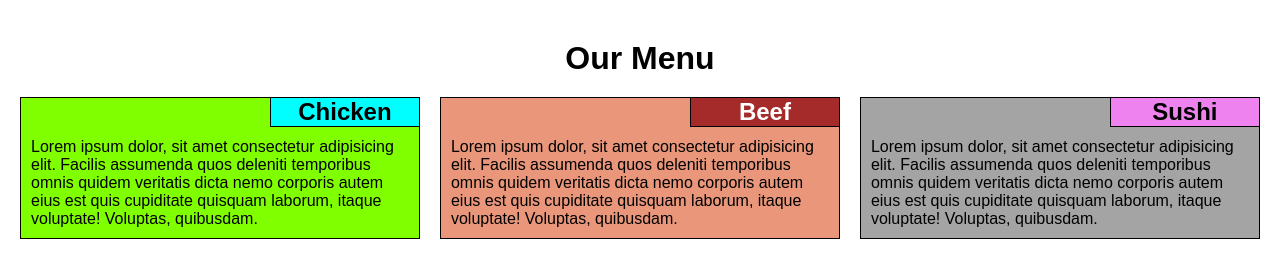
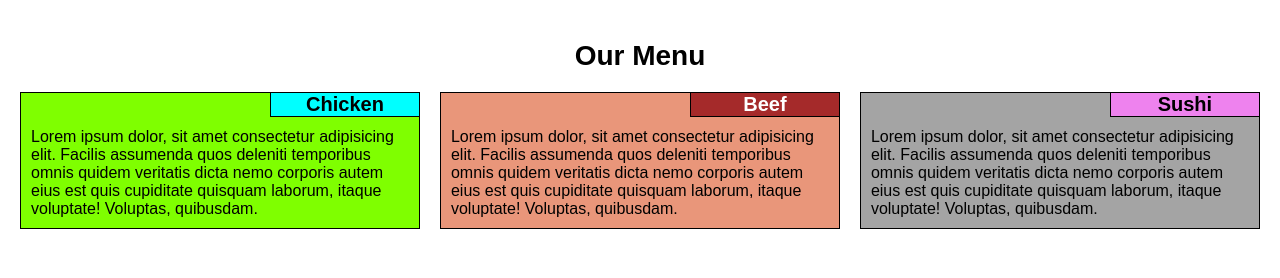
Before and after one commit to jaskaran1312/jhu1, a plain HTML site: page index.html in a window 1280 px wide. Drawn offline with Linux system fonts and the light colour scheme.

Commit message:
fixed css

```diff
--- a/css/styles.css
+++ b/css/styles.css
@@ -4,15 +4,17 @@
     margin: 0;
     padding: 0;
     font-family: Arial, Helvetica, sans-serif;
+    font-size: 16px;
 }
 h1 {
     text-align: center;
     margin-top: 40px;
+    font-size: 1.75em;
 }
 
 h2 {
     text-align: center;
-
+    font-size: 1.25em;
 }
 
 h2#chicken {
```
